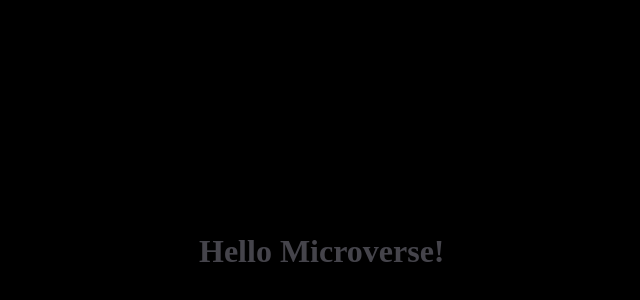
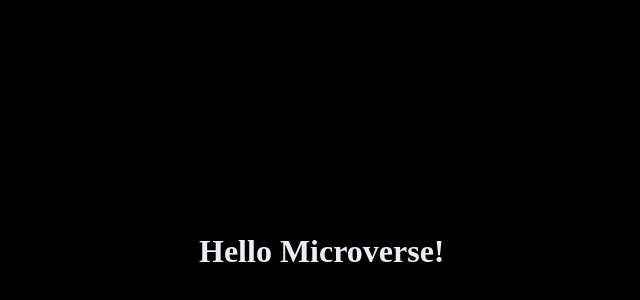
Before and after one commit to Bavon101/hello_microverse, a plain HTML site: page index.html in a window 1280 px wide. Shown: the part 188-488 px from the top of the page, without its empty margins (441-1081 px from the left). Drawn offline with Linux system fonts and the light colour scheme.

Commit message:
Change header-text color

```diff
--- a/styles.css
+++ b/styles.css
@@ -5,7 +5,7 @@
 	left: 50%;
 	font-size: xx-large;
 	font-weight: bolder;
-	color: rgb(69, 68, 75);
+	color: rgb(238, 237, 243);
 
 }
 #body{
```
